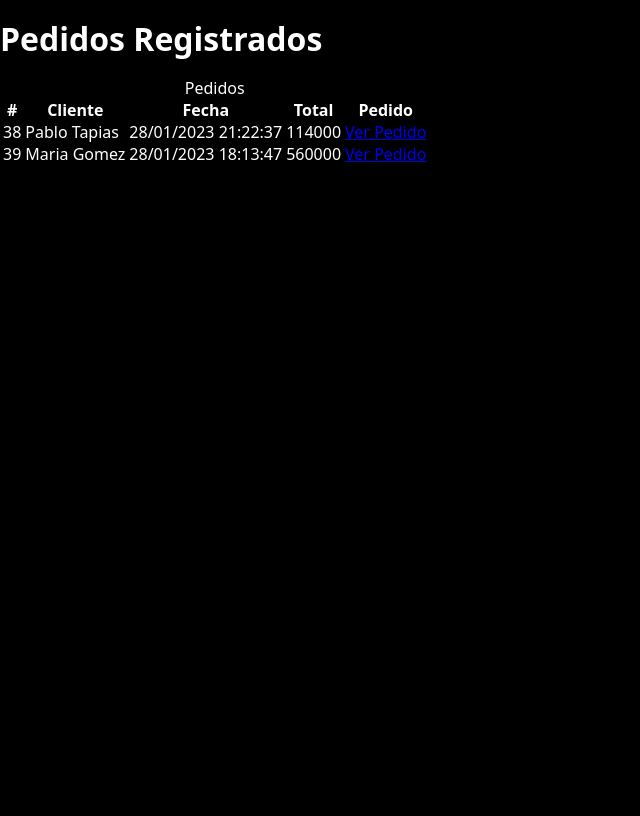
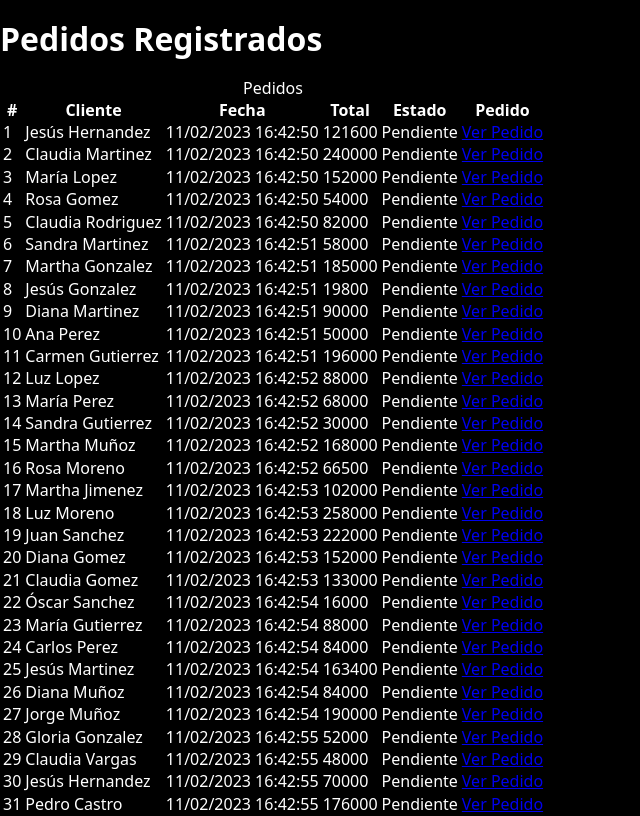
Before and after one commit to IamRodion/Mantis, a Flask app: page /pedidos in a window 1280 px wide. Shown: the part 96-912 px from the top of the page, without its empty margins (0-640 px from the left). Before the commit the page ends 258 px from the top, so only its background shows below. Run offline with Flask 2, Linux system fonts and the light colour scheme; data comes from the database, SQL or seed files in the repository.

Commit message:
Añade estados a los pedidos [db/db.sql] Ahora los pedidos tienen estados, los cuales serán "Pendiente", "En Producción" y "Entregado". [db/CPB.db] Añade nueva columna "estado" a la tabla pedidos en la base de datos [app.py] Reorganiza el orden en que se establecen lo datos de un nuevo pedidos [templates/buscar_pedido.html] Añade nueva columna para el estado del pedido [templates/pedidos.html] Añade nueva columna para el estado del pedido [templates/ver_pedido.html] Añade nueva columna para el estado del pedido

```diff
--- a/app.py
+++ b/app.py
@@ -41,11 +41,12 @@ def crearPedido(): # Función que registra un pedido en la base de datos. Argume
         return render_template('nuevo_pedido.html')
     elif request.method == 'POST':
         cursor, conn = crearCursor(database) # Creando cursor y conexión con la base de datos.
+        cliente = request.form['cliente']
         fecha = obtenerFecha() # Obteniendo fecha.
-        cliente = request.form['cliente']
+        total = 10000
+        estado = 'Pendiente'
         pedido = request.form['pedido']
-        total = 10000
-        query = f'INSERT INTO Pedidos ("cliente", "fecha", "total", "ordenes") VALUES("{cliente}", "{fecha}", {total}, "{pedido}")' # Solicitud a realizar.
+        query = f'INSERT INTO Pedidos ("cliente", "fecha", "total", "estado", "pedido") VALUES("{cliente}", "{fecha}", {total}, "{estado}", "{pedido}")' # Solicitud a realizar.
         cursor.execute(query) # Ejecutar una solicitud con el cursor.
         conn.commit() # Aplicar cambios.
         conn.close() # Cerrar conexión.
--- a/db/db.sql
+++ b/db/db.sql
@@ -9,7 +9,8 @@ CREATE TABLE IF NOT EXISTS "Pedidos" ( -- Tabla que almacena los pedidos
     cliente VARCHAR(255) NOT NULL,
     fecha VARCHAR(255) NOT NULL,
     total INT NOT NULL,
-    ordenes TEXT NOT NULL
+    estado TEXT NOT NULL,
+    pedido TEXT NOT NULL
 );
 
 CREATE TABLE IF NOT EXISTS "Productos" ( -- Tabla que almacena productos y precios.
@@ -26,10 +27,10 @@ VALUES
     ('recepcion', "1234"),
     ('produccion', "1234");
 
-INSERT INTO "Pedidos" ("cliente", "fecha", "total", "ordenes") -- Registrar pedidos en base de datos.
+INSERT INTO "Pedidos" ("cliente", "fecha", "total", "estado", "pedido") -- Registrar pedidos en base de datos.
 VALUES
-    ("Pablo Tapias", "28/01/2023 21:22:37" ,114000, '["Juego de Cuellos Acrílico",30,114000,"O.verde.2-L.blanco.2-L.verde.2-F.blanco"]'), --OLCF (Orillo, Linea, Caracter, Fondo)
-    ("Maria Gomez", "28/01/2023 18:13:47", 560000, "['Juego de Cuello Hilo', '20', '80000', 'O.rojo.2-L.verde.4-F.rojo'], ['Juego Fajas Completo', '40', '480000', 'O.amarillo.2-F.amarillo']"); --OLCF (Orillo, Linea, Caracter, Fondo)
+    ("Pablo Tapias", "28/01/2023 21:22:37" ,114000, "Pendiente", '["Juego de Cuellos Acrílico",30,114000,"O.verde.2-L.blanco.2-L.verde.2-F.blanco"]'), --OLCF (Orillo, Linea, Caracter, Fondo)
+    ("Maria Gomez", "28/01/2023 18:13:47", 560000, "Pendiente", "['Juego de Cuello Hilo', '20', '80000', 'O.rojo.2-L.verde.4-F.rojo'], ['Juego Fajas Completo', '40', '480000', 'O.amarillo.2-F.amarillo']"); --OLCF (Orillo, Linea, Caracter, Fondo)
 
 INSERT INTO "Productos" ("producto", "precio") -- Registrar los productos disponibles en la tabla productos.
 VALUES
--- a/templates/buscar_pedido.html
+++ b/templates/buscar_pedido.html
@@ -12,6 +12,7 @@
                 <th scope="col">Cliente</th>
                 <th scope="col">Fecha</th>
                 <th scope="col">Total</th>
+                <th scope="col">Estado</th>
                 <th scope="col">Pedido</th>
             </tr>
         </thead>
@@ -22,6 +23,7 @@
                 <td>{{ pedido[1] }}</td>
                 <td>{{ pedido[2] }}</td>
                 <td>{{ pedido[3] }}</td>
+                <td>{{ pedido[4] }}</td>
                 <td><a href="{{url_for('verPedido', id=pedido[0])}}">Ver Pedido</a></td>
             </tr>
             {% endfor %}
--- a/templates/pedidos.html
+++ b/templates/pedidos.html
@@ -12,6 +12,7 @@
                 <th scope="col">Cliente</th>
                 <th scope="col">Fecha</th>
                 <th scope="col">Total</th>
+                <th scope="col">Estado</th>
                 <th scope="col">Pedido</th>
             </tr>
         </thead>
@@ -22,6 +23,7 @@
                 <td>{{ pedido[1] }}</td>
                 <td>{{ pedido[2] }}</td>
                 <td>{{ pedido[3] }}</td>
+                <td>{{ pedido[4] }}</td>
                 <td><a href="{{url_for('verPedido', id=pedido[0])}}">Ver Pedido</a></td>
             </tr>
             {% endfor %}
--- a/templates/ver_pedido.html
+++ b/templates/ver_pedido.html
@@ -11,6 +11,7 @@
             <th scope="col">Cliente</th>
             <th scope="col">Fecha</th>
             <th scope="col">Total</th>
+            <th scope="col">Estado</th>
             <th scope="col">Pedido</th>
         </tr>
     </thead>
@@ -22,6 +23,7 @@
             <td>{{ pedido[2] }}</td>
             <td>{{ pedido[3] }}</td>
             <td>{{ pedido[4] }}</td>
+            <td>{{ pedido[5] }}</td>
         </tr>
         {% endfor %}
     </tbody>
```
Also changed, not shown: db/CPB.db.
